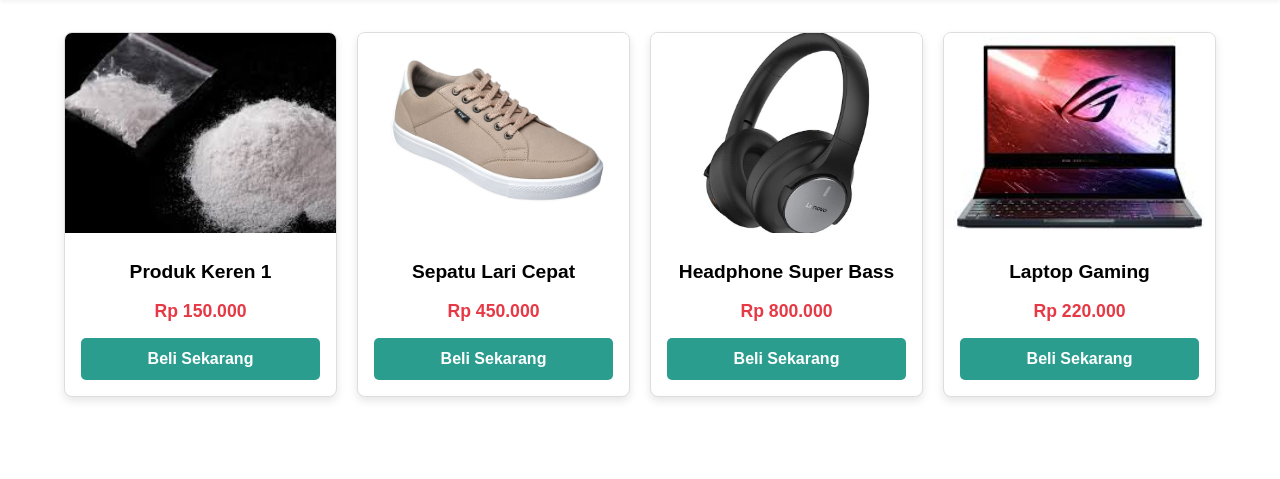
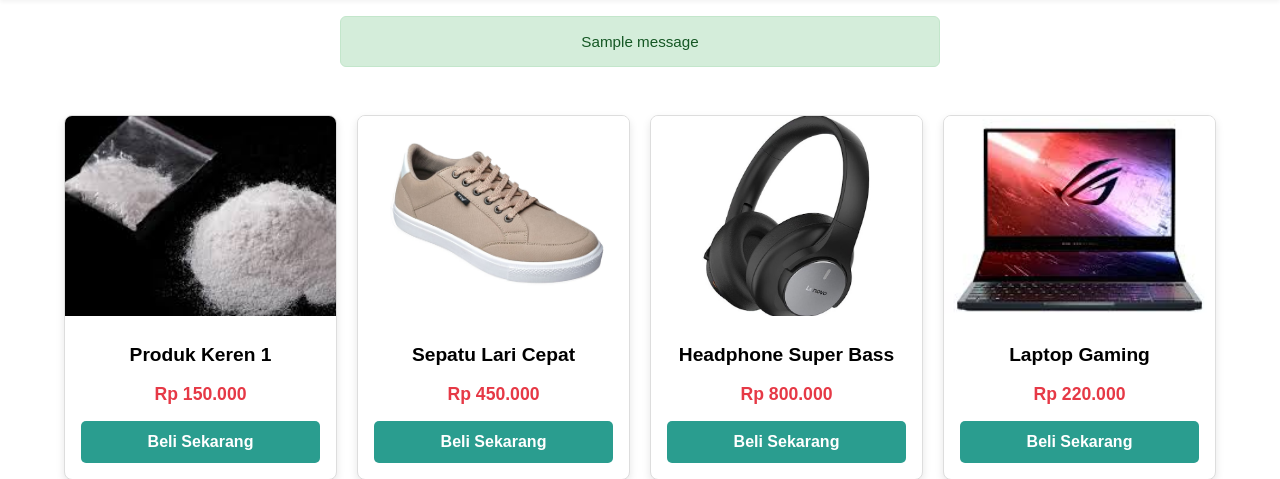
Before and after one commit to VonNaru/civitas-place, a Flask app: template templates/Home_pages.html in a window 1280 px wide. Shown: the part 81-560 px from the top of the page. Run offline with Flask 3, Linux system fonts and the light colour scheme; the template is opened without the code that fills it, so the values that code supplies are empty; one stand-in notice (Sample message) is shown.

Commit message:
Add welcome message display functionality
Co-authored-by: VonNaru <225587547+VonNaru@users.noreply.github.com>

```diff
--- a/static/css/home.css
+++ b/static/css/home.css
@@ -251,3 +251,41 @@ main h2 {
 .buy-button:hover {
     background-color: #264653;
 }
+
+/* === Flash Messages === */
+.flash-messages {
+    margin: 1rem auto;
+    max-width: 600px;
+}
+
+.flash-message {
+    padding: 1rem;
+    border-radius: 6px;
+    margin-bottom: 1rem;
+    text-align: center;
+    font-size: 0.95rem;
+    animation: slideIn 0.3s ease-out;
+}
+
+.flash-message.success {
+    color: #155724;
+    background-color: #d4edda;
+    border: 1px solid #c3e6cb;
+}
+
+.flash-message.error {
+    color: #721c24;
+    background-color: #f8d7da;
+    border: 1px solid #f5c6cb;
+}
+
+@keyframes slideIn {
+    from {
+        opacity: 0;
+        transform: translateY(-20px);
+    }
+    to {
+        opacity: 1;
+        transform: translateY(0);
+    }
+}
--- a/templates/Home_pages.html
+++ b/templates/Home_pages.html
@@ -32,6 +32,16 @@
             </nav>
         </div>
     </header>
+
+    {% with messages = get_flashed_messages() %}
+    {% if messages %}
+    <div class="flash-messages">
+        {% for message in messages %}
+        <div class="flash-message success">{{ message }}</div>
+        {% endfor %}
+    </div>
+    {% endif %}
+    {% endwith %}
 
     <main>
         <div class="container">
```
Also changed, not shown: 1 other file.
